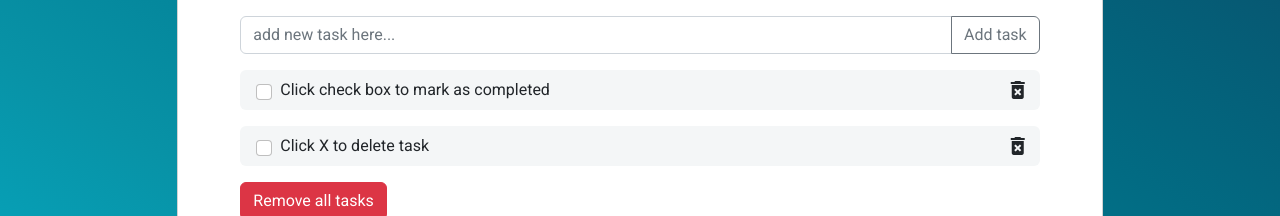
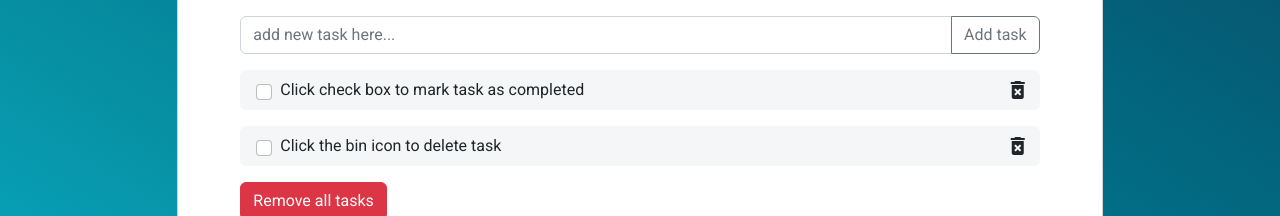
Before and after one commit to jaybay10/mega-nutun-todolist, an Angular app in the folder project-app/: page / in a window 1280 px wide. Shown: the part 167-383 px from the top of the page. Built offline with nearby package versions, Linux system fonts and the light colour scheme.

Commit message:
cleaming up some code

```diff
--- a/project-app/src/app/app.component.ts
+++ b/project-app/src/app/app.component.ts
@@ -9,7 +9,7 @@ export class AppComponent {
   title = 'project-app';
 
 
-  taskList = [{task: "Click check box to mark as completed"}, {task: "Click X to delete task"}];
+  taskList = [{task: "Click check box to mark task as completed"}, {task: "Click the bin icon to delete task"}];
 
   onNewTaskCreated(newTask: {task: string}){
     this.taskList.push({
--- a/project-app/src/app/task-lists/task-lists.component.html
+++ b/project-app/src/app/task-lists/task-lists.component.html
@@ -1,4 +1,3 @@
-
 <div class="tab-content">
     <div class="tab-pane fade show active">
       <ul class="list-group mb-0" *ngIf="!checkTask; else BoxTicked">
--- a/project-app/src/app/task-lists/task-lists.component.ts
+++ b/project-app/src/app/task-lists/task-lists.component.ts
@@ -1,4 +1,3 @@
-import { Text } from '@angular/compiler';
 import { Component, Input } from '@angular/core';
 
 @Component({
@@ -18,6 +17,7 @@ export class TaskListsComponent {
   } else {
     this.checkTask = false;
   }
+
 }
 
 }
```
Lines whose indentation alone changed are shown as unchanged.
